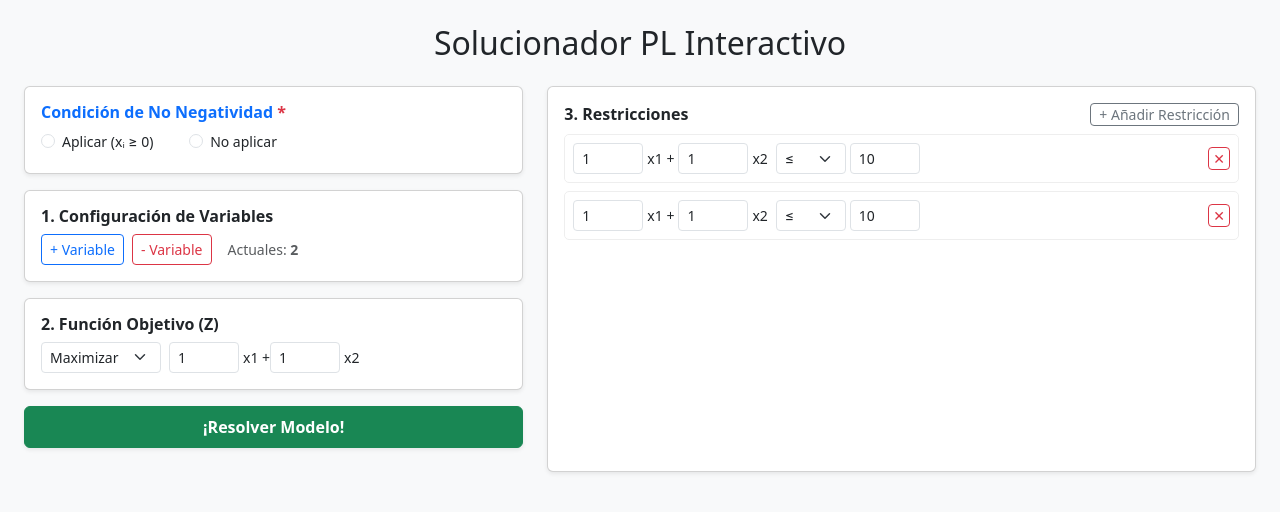
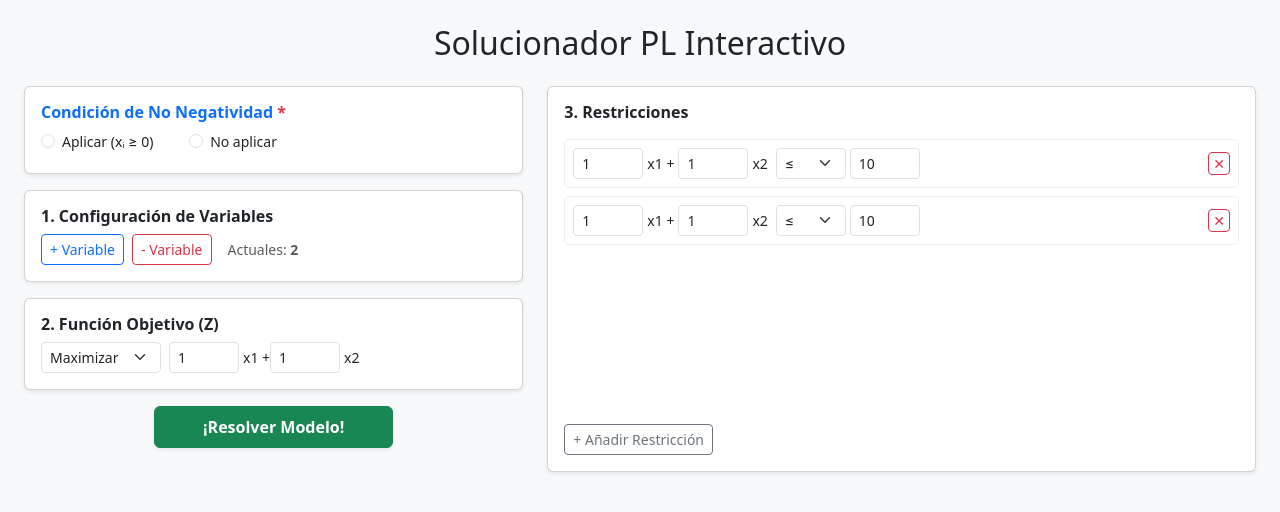
Before and after one commit to crispascual05/plc, a Flask app: page / in a window 1280 px wide. Shown: the top 512 px of the page. Run offline with Flask 3, Linux system fonts and the light colour scheme; some libraries are stand-ins or nearby versions.

Commit message:
Update layout and button positioning in index.html

```diff
--- a/templates/index.html
+++ b/templates/index.html
@@ -18,7 +18,7 @@
 
     <!-- SECCIÓN SUPERIOR: CONFIGURACIÓN A LA IZQUIERDA Y RESTRICCIONES A LA DERECHA -->
     <div class="row">
-        <!-- Columna Izquierda: No Negatividad, Variables y Función Objetivo -->
+        <!-- Columna Izquierda: No Negatividad, Variables, Función Objetivo y Botón Resolver Centrado -->
         <div class="col-lg-5">
             <div class="card mb-3 shadow-sm small">
                 <div class="card-body">
@@ -60,24 +60,24 @@
                 </div>
             </div>
 
-            <!-- Botón de Resolver bajo la columna izquierda -->
-            <div class="mb-4">
-                <button class="btn btn-success w-100 py-2 shadow-sm fw-bold" onclick="resolverModelo()">¡Resolver Modelo!</button>
+            <!-- Botón de Resolver Centrado bajo los datos de usuario -->
+            <div class="text-center mb-4">
+                <button class="btn btn-success px-5 py-2 shadow-sm fw-bold" onclick="resolverModelo()">¡Resolver Modelo!</button>
             </div>
         </div>
 
-        <!-- Columna Derecha: Restricciones (Totalmente a la derecha) -->
+        <!-- Columna Derecha: Restricciones con el botón de añadir abajo -->
         <div class="col-lg-7">
             <div class="card mb-3 shadow-sm h-100 small">
                 <div class="card-body d-flex flex-column justify-content-between">
                     <div>
-                        <div class="d-flex justify-content-between align-items-center mb-2">
-                            <h6 class="card-title fw-bold m-0">3. Restricciones</h6>
-                            <button class="btn btn-outline-secondary btn-sm py-0 px-2" onclick="agregarRestriccion()">+ Añadir Restricción</button>
-                        </div>
-                        <div id="restriccionesContainer" style="max-height: 400px; overflow-y: auto;">
+                        <h6 class="card-title fw-bold mb-3">3. Restricciones</h6>
+                        <div id="restriccionesContainer" style="max-height: 380px; overflow-y: auto;">
                             <!-- Se generarán por JS -->
                         </div>
+                    </div>
+                    <div class="mt-3">
+                        <button class="btn btn-outline-secondary btn-sm" onclick="agregarRestriccion()">+ Añadir Restricción</button>
                     </div>
                 </div>
             </div>
@@ -89,9 +89,8 @@
         <div class="card-body">
             <h3 class="card-title text-success mb-4">Resultados del Modelo</h3>
 
-            <div class="row">
-                <!-- Izquierda: Tabla de Restricciones -->
-                <div class="col-lg-7">
+            <!-- Tabla a ancho completo como antes -->
+            <div class="mb-4">
                 <h5 class="mb-3 fs-6 fw-bold">Análisis de Restricciones</h5>
                 <div class="table-responsive">
                     <table class="table table-hover align-middle text-center border small">
@@ -112,9 +111,15 @@
                 </p>
             </div>
 
-                <!-- Derecha: Valor Óptimo y Variables -->
+            <hr class="my-4">
+
+            <!-- Fila inferior: Gráfica más pequeña a la izquierda y Valor Óptimo a la derecha -->
+            <div class="row align-items-center">
+                <div class="col-lg-7">
+                    <div id="graficoDiv" style="width: 100%; height: 400px;"></div>
+                </div>
                 <div class="col-lg-5">
-                    <div class="card bg-white border-success h-100 shadow-sm">
+                    <div class="card bg-white border-success shadow-sm small h-100">
                         <div class="card-body d-flex flex-column justify-content-center p-4">
                             <div id="textoResultados">
                                 <!-- Se generarán por JS -->
@@ -123,9 +128,6 @@
                     </div>
                 </div>
             </div>
-
-            <!-- Contenedor del Gráfico -->
-            <div id="graficoDiv" style="width: 100%; height: 550px; margin-top: 30px;"></div>
         </div>
     </div>
 </div>
@@ -262,7 +264,7 @@
             return;
         }
 
-        // Mostrar valor óptimo y variables a la derecha de la tabla
+        // Mostrar valor óptimo y variables a la derecha de la gráfica
         let htmlVars = `<h5 class="text-success mb-3 fw-bold">Resultado Óptimo</h5>`;
         htmlVars += `<p class="mb-2">Valor de Z: <strong class="fs-5 text-dark">${sol.z_optima.toFixed(4)}</strong></p>`;
         htmlVars += `<hr class="my-2"><p class="text-muted small fw-bold mb-2">Variables de decisión:</p><ul class="list-group small">`;
@@ -275,7 +277,7 @@
         htmlVars += `</ul>`;
         textoRes.innerHTML = htmlVars;
 
-        // Mostrar tabla de restricciones a la izquierda
+        // Mostrar tabla de restricciones a ancho completo
         const tbody = document.getElementById('tablaRestricciones');
         tbody.innerHTML = '';
         sol.restricciones_info.forEach((r, index) => {
```
Lines whose indentation alone changed are shown as unchanged.
